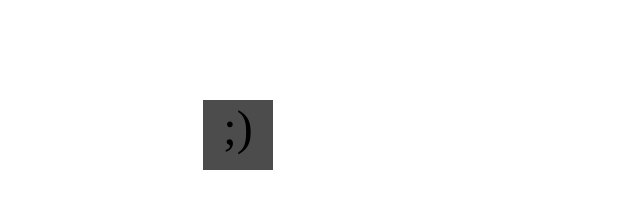
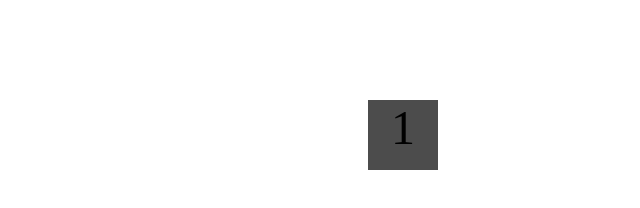
Before and after one commit to larenzeg/larenzeg.github.io, a plain HTML site: page projects/bouncing-box/index.html in a window 1280 px wide. Both pictures are taken after a click on the element ";)". Shown: the whole page, without its empty margins (347-987 px from the left). Drawn offline with Linux system fonts and the light colour scheme.

Commit message:
completed bouncing box

```diff
--- a/projects/bouncing-box/index.html
+++ b/projects/bouncing-box/index.html
@@ -29,7 +29,7 @@
 	<div class="box">;)</div>
 
 	<script>
-		(function(){
+		(function() {
 			'use strict'
 			/* global jQuery */
 
@@ -63,8 +63,8 @@
 
 			// TODO 2 - Variable declarations
 			var positionX = 0
-
-
+            var points = 0
+			var speed = 10
 			/*
 			This Function will be called 20 times/second. Each time it is called,
 			it should move the Box to a new location. If the box drifts off the screen
@@ -72,17 +72,24 @@
 			*/
 			function update() {
 				moveBoxTo(positionX);
-                positionX = positionX + 10;
+                positionX = positionX + speed;
+				if (positionX >= boardWidth) {
+				 speed = -speed;
+				}else if(positionX < 0) {
+                speed = -speed
+				}
+
 			};
-
 			/*
 			This Function will be called each time the box is clicked. Each time it is called,
 			it should increase the points total, increase the speed, and move the box to
 			the left side of the screen.
 			*/
 			function handleBoxClick() {
+				speed = speed + 3
 				positionX = 0;
-
+				points = points + 1
+                changeBoxText(points);
 
 			};
 		})();
```
